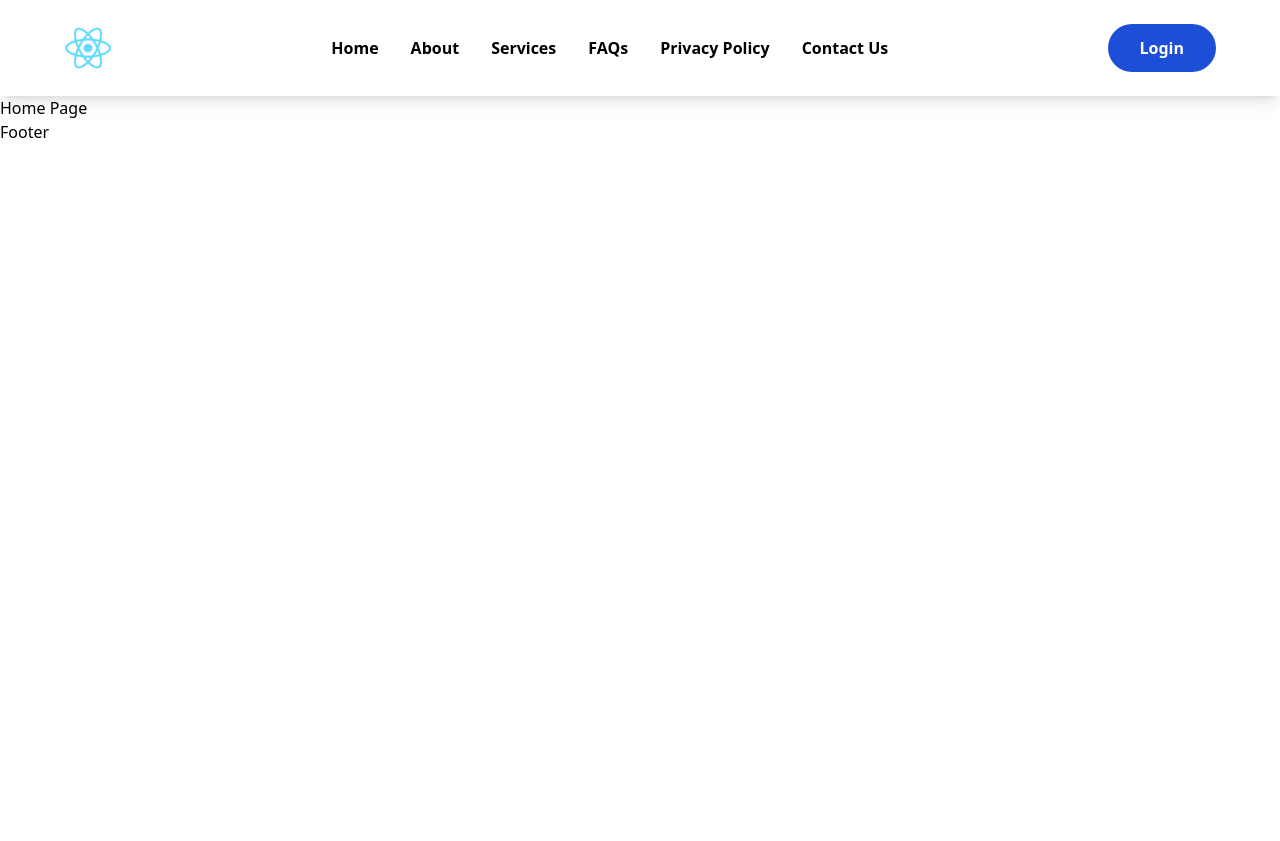
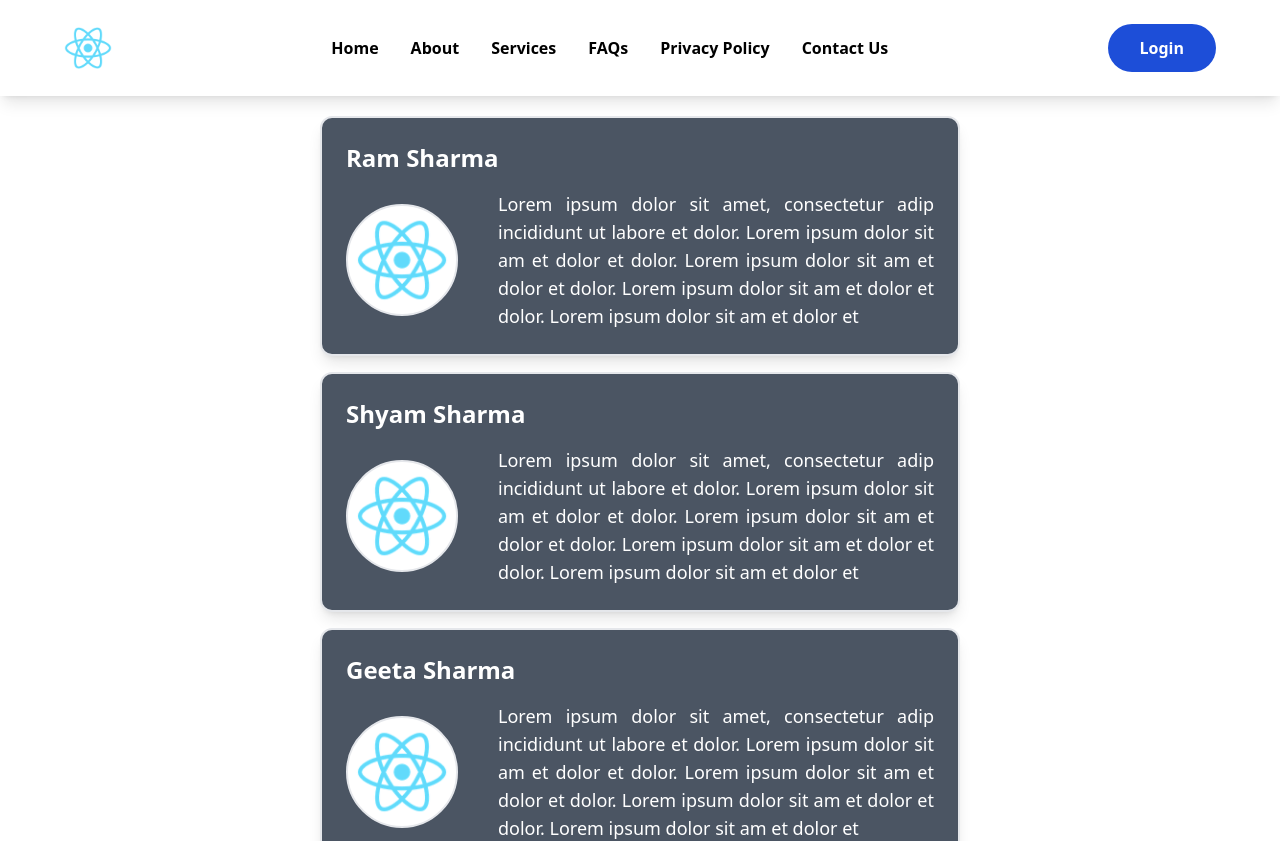
Before and after one commit to anantamishra/react-class, a React (Create React App) app: page / in a window 1280 px wide. Shown: the top 841 px of the page. Before the commit the page ends 800 px from the top, so only its background shows below. Built offline with nearby package versions, Linux system fonts and the light colour scheme.

Commit message:
useState

```diff
--- /dev/null
+++ b/src/components/ProfileCard.jsx
@@ -0,0 +1,17 @@
+import React from "react";
+
+export function ProfileCard({ imageUrl, name, description }) {
+  return (
+    <div className="shadow-lg flex flex-col border-2 border-gray-200 w-1/2 p-6 rounded-xl gap-4 bg-gray-600">
+      <p className="text-2xl font-bold text-white">{name}</p>
+      <div className="flex justify-between items-center gap-10">
+        <img
+          src={imageUrl}
+          alt={name}
+          className="h-28 w-28 border-2 rounded-full bg-white p-2"
+        />
+        <p className="text-white text-lg text-justify">{description}</p>
+      </div>
+    </div>
+  );
+}
--- a/src/components/index.js
+++ b/src/components/index.js
@@ -1,3 +1,4 @@
 export * from './Footer'
 export * from './Header'
 export * from './Button'
+export * from './ProfileCard'
--- a/src/pages/about.jsx
+++ b/src/pages/about.jsx
@@ -1,10 +1,25 @@
-import React from "react";
+import React, { useState } from "react";
 
 export function About() {
+  const [name, setName] = useState(0);
+  function sum() {
+    setName(name + 1);
+  }
+  function reset() {
+    setName(0);
+  }
   return (
-    <div className="text-5xl font-bold">
-      <p className="text-green-900/50 line-thr">About Page</p>
-      <p className="text-red-500">About Page</p>
+    <div className="m-5 gap-5  justify-center items-center text-red-400  hidden lg:flex">
+      Value: {name}
+      <button onClick={sum} className="p-2 text-white bg-blue-500 rounded">
+        Increament +
+      </button>
+      <button
+        onClick={reset}
+        className="p-2 text-white bg-red-500 hover:animate-pulse rounded"
+      >
+        Reset
+      </button>
     </div>
   );
 }
--- a/src/pages/home.jsx
+++ b/src/pages/home.jsx
@@ -1,9 +1,46 @@
 import React from "react";
+import { ProfileCard } from "../components";
 
 export function Home() {
+  const datas = [
+    {
+      name: "Ram Sharma",
+      imageUrl: "/logo192.png",
+      description: `Lorem ipsum dolor sit amet, consectetur adip incididunt ut labore et dolor. Lorem ipsum dolor sit am et dolor et dolor. Lorem ipsum dolor sit am et dolor et dolor. Lorem ipsum dolor sit am et dolor et dolor. Lorem ipsum dolor sit am et dolor et`,
+    },
+    {
+      name: "Shyam Sharma",
+      imageUrl: "/logo192.png",
+      description: `Lorem ipsum dolor sit amet, consectetur adip incididunt ut labore et dolor. Lorem ipsum dolor sit am et dolor et dolor. Lorem ipsum dolor sit am et dolor et dolor. Lorem ipsum dolor sit am et dolor et dolor. Lorem ipsum dolor sit am et dolor et`,
+    },
+    {
+      name: "Geeta Sharma",
+      imageUrl: "/logo192.png",
+      description: `Lorem ipsum dolor sit amet, consectetur adip incididunt ut labore et dolor. Lorem ipsum dolor sit am et dolor et dolor. Lorem ipsum dolor sit am et dolor et dolor. Lorem ipsum dolor sit am et dolor et dolor. Lorem ipsum dolor sit am et dolor et`,
+    },
+    {
+      name: "Sita Sharma",
+      imageUrl: "/logo192.png",
+      description: `Lorem ipsum dolor sit amet, consectetur adip incididunt ut labore et dolor. Lorem ipsum dolor sit am et dolor et dolor. Lorem ipsum dolor sit am et dolor et dolor. Lorem ipsum dolor sit am et dolor et dolor. Lorem ipsum dolor sit am et dolor et`,
+    },
+    {
+      name: "Dinesh Sharma",
+      imageUrl: "/logo192.png",
+      description: `Lorem ipsum dolor sit amet, consectetur adip incididunt ut labore et dolor. Lorem ipsum dolor sit am et dolor et dolor. Lorem ipsum dolor sit am et dolor et dolor. Lorem ipsum dolor sit am et dolor et dolor. Lorem ipsum dolor sit am et dolor et`,
+    },
+  ];
   return (
-    <>
-      <p>Home Page</p>
-    </>
+    <div className="flex flex-col justify-center items-center gap-4 my-5">
+      {datas.map((data, index) => {
+        return (
+          <ProfileCard
+            key={index}
+            name={data.name}
+            imageUrl={data.imageUrl}
+            description={data.description}
+          />
+        );
+      })}
+    </div>
   );
 }
```
